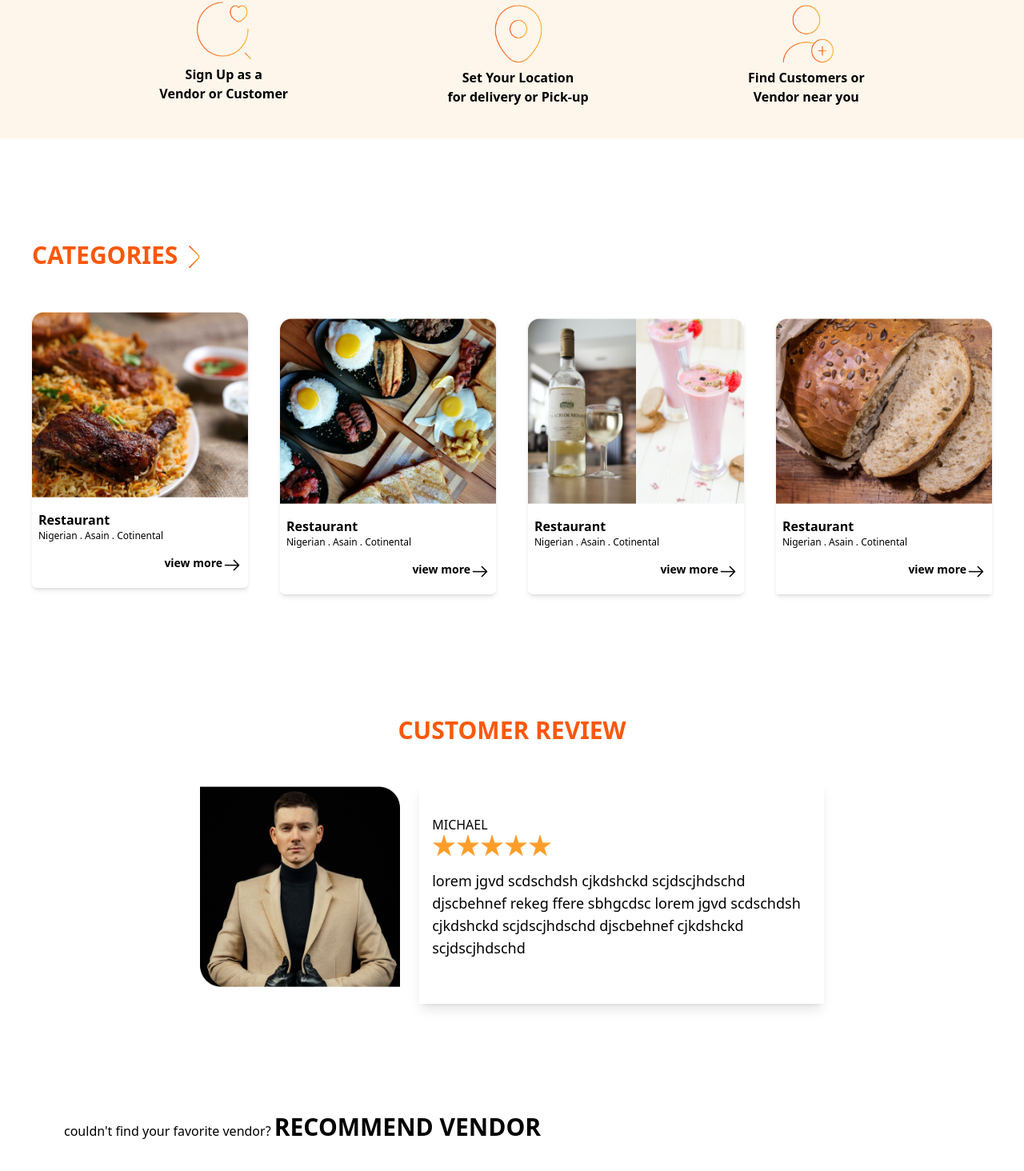
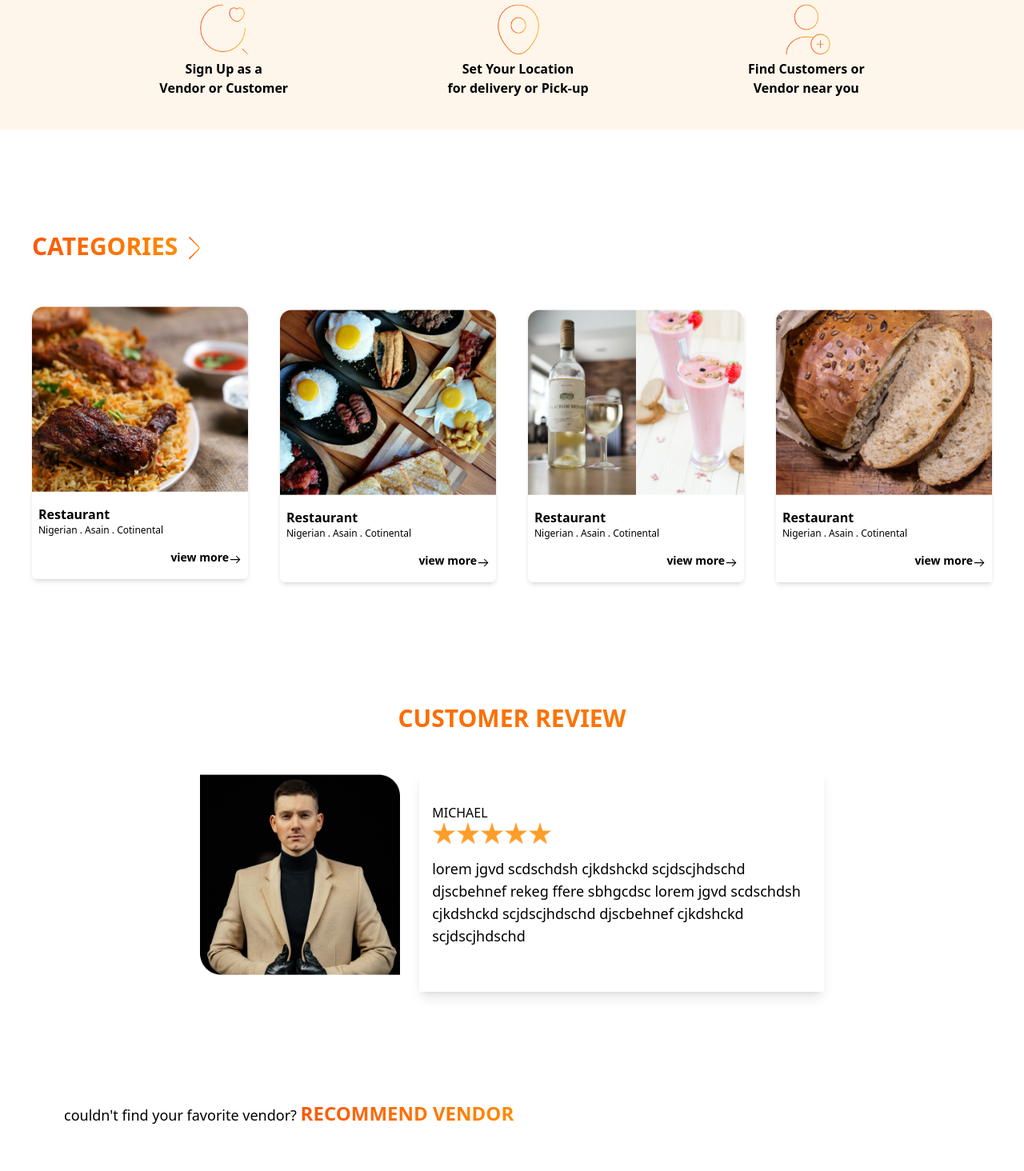
Before and after one commit to CodetiviteCore/Foodfair-Frontend, a React (Create React App) app: page / in a window 1280 px wide. Shown: the part 1320-2784 px from the top of the page at 80% size. Built offline with nearby package versions, Linux system fonts and the light colour scheme.

Commit message:
fixed color and aligment issues

```diff
--- a/src/Pages/HomePage.js
+++ b/src/Pages/HomePage.js
@@ -13,7 +13,7 @@ const HomePage = () => {
                 {/* hero section */}
                 <div>
                     <p className='font-bold text-lg md:text-4xl'>The meeting place for all </p>
-                    <p className='font-bold text-xl uppercase py-4 text-[#ff8a00] md:text-5xl '>food vendors  <span className='text-black'>&</span> foodies</p>
+                    <p className='font-bold text-xl uppercase py-4 text-transparent bg-clip-text bg-gradient-to-r from-[#f9580a] to-[#ff8a00]  md:text-5xl '>food vendors  <span className='text-black'>&</span> foodies</p>
 
                 </div>
 
@@ -41,17 +41,20 @@ const HomePage = () => {
                 </div>
 
 
+
+
+
                 {/* seaction conatiner */}
                 <div className="bg-[#fef6eb] py-10 my-[10%] ">
-                    {/* section titlw */}
+                    {/* section title */}
                     <p className='text-center py-6 text-3xl font-bold'>How it works</p>
 
 
                     <div className=' flex flex-col space-y-2 items-center justify-evenly md:flex-row'>
 
                         {/* step1 */}
-                        <div className='flex flex-col justify-center items-center'>
-                            <img src={require('../assert/search-favorite.png')} alt="" className='w-[80px]' />
+                        <div className='flex flex-col justify-center items-center mt-2'>
+                            <img src={require('../assert/search-favorite.png')} alt="" className='w-[70px]' />
                             <div className='text-center font-semibold'>
                                 <p>Sign Up as a</p>
                                 <p>Vendor or Customer</p>
@@ -60,7 +63,7 @@ const HomePage = () => {
 
                         {/* step2 */}
                         <div className='flex flex-col justify-center items-center'>
-                            <img src={require('../assert/location.png')} alt="" className='w-[80px]' />
+                            <img src={require('../assert/location.png')} alt="" className='w-[70px]' />
                             <div className='text-center font-semibold'>
                                 <p>Set Your Location</p>
                                 <p>for delivery or Pick-up</p>
@@ -68,8 +71,8 @@ const HomePage = () => {
                         </div>
 
                         {/* step3 */}
-                        <div className='flex flex-col justify-center items-center'>
-                            <img src={require('../assert/user-add.png')} alt="" className='w-[80px]' />
+                        <div className='flex flex-col justify-center items-center mt-3'>
+                            <img src={require('../assert/user-add.png')} alt="" className='w-[70px]' />
                             <div className='text-center font-semibold'>
                                 <p>Find Customers or</p>
                                 <p>Vendor near you</p>
@@ -79,12 +82,14 @@ const HomePage = () => {
                 </div>
 
 
+
+
                 {/* categories container */}
                 <div className='my-[10%] md:container md:mx-auto  px-10'>
 
                     {/* section title */}
                     <div className='flex'>
-                        <p className='font-semibold text-3xl text-[#f9580a]'>CATEGORIES</p>
+                        <p className='font-semibold text-3xl text-transparent bg-clip-text bg-gradient-to-r from-[#f9580a] to-[#ff8a00] '>CATEGORIES</p>
                         <img src={require('../assert/arrow-right.png')} alt="" />
                     </div>
 
@@ -92,8 +97,8 @@ const HomePage = () => {
                     {/* dish 1 */}
                     <div className='flex flex-wrap space-x-4 space-y-4 items-center justify-center mt-10 md:flex-nowrap md:space-x-10 '>
 
-                        <div className='shadow-md w-[120px] md:w-[300px] rounded-md '>
-                            <img src={require('../assert/img1.png')} alt="" className='' />
+                        <div className='shadow-md w-[120px] md:w-[300px] rounded-md mt-2 '>
+                            <img src={require('../assert/img1.png')} alt=""  />
 
                             <div className='text-left py-4 px-2'>
                                 <p className='font-bold'>Restaurant</p>
@@ -101,7 +106,7 @@ const HomePage = () => {
 
                                 <div className='flex justify-end mt-4 text-sm font-bold'>
                                     <p>view more </p>
-                                    <img src={require('../assert/arrow-right2.png')} alt="" />
+                                    <img src={require('../assert/arrow-right2.png')} alt="" className='w-4 pt-1' />
                                 </div>
                             </div>
                         </div>
@@ -117,7 +122,7 @@ const HomePage = () => {
 
                                 <div className='flex justify-end mt-4 text-sm font-bold'>
                                     <p>view more </p>
-                                    <img src={require('../assert/arrow-right2.png')} alt="" />
+                                    <img src={require('../assert/arrow-right2.png')} alt="" className='w-4 pt-1'/>
                                 </div>
                             </div>
                         </div>
@@ -133,7 +138,7 @@ const HomePage = () => {
 
                                 <div className='flex justify-end mt-4 text-sm font-bold'>
                                     <p>view more </p>
-                                    <img src={require('../assert/arrow-right2.png')} alt="" />
+                                    <img src={require('../assert/arrow-right2.png')} alt="" className='w-4 pt-1'/>
                                 </div>
                             </div>
                         </div>
@@ -149,7 +154,7 @@ const HomePage = () => {
 
                                 <div className='flex justify-end mt-4 text-sm font-bold'>
                                     <p>view more </p>
-                                    <img src={require('../assert/arrow-right2.png')} alt="" />
+                                    <img src={require('../assert/arrow-right2.png')} alt="" className='w-4 pt-1' />
                                 </div>
                             </div>
                         </div>
@@ -157,10 +162,14 @@ const HomePage = () => {
                 </div>
 
 
+
+
+
+
                 {/* customer review section  */}
                 <div className='my-[10%] container mx-auto'>
                     {/* section title */}
-                    <p className='text-center py-6 text-3xl font-bold text-[#f9580a]'>CUSTOMER REVIEW</p>
+                    <p className='text-center py-6 text-3xl font-bold text-transparent bg-clip-text bg-gradient-to-r from-[#f9580a] to-[#ff8a00] '>CUSTOMER REVIEW</p>
 
                     <div className='flex mx-4 bg-red-50 p-2 justify-center items-center space-y-4 space-x-2 md:space-x-6 md:bg-transparent md:mx-0'>
 
@@ -190,13 +199,16 @@ const HomePage = () => {
             </main>
 
 
+
+
+
             {/* recommendetion  section*/}
 
             {/* container */}
             <div className='my-[10%] container w-full mx-auto px-10 md:px-20'>
 
                 {/* text*/}
-                <p className='text-left '>couldn't find your favorite  vendor? <span className='uppercase font-bold text-lg md:text-3xl   '>recommend vendor</span></p>
+                <p className='text-left text-lg'>couldn't find your favorite  vendor? <span className='uppercase font-bold text-lg md:text-2xl text-transparent bg-clip-text bg-gradient-to-r from-[#f9580a] to-[#ff8a00]  '>recommend vendor</span></p>
 
                 {/* input flied 1 */}
                 <div className='flex flex-col space-y-2 justify-center items-center my-4 md:my-10 self-center md:flex-row'>
--- a/src/component/Header.js
+++ b/src/component/Header.js
@@ -9,7 +9,7 @@ const Header = () => {
     if (showMenu) {
         return (
             // mobile menu container
-            menu = <div className=" flex flex-col w-[80%] h-[100vh] fixed top-0  px-4 py-10 left-0 capitalize font-bold space-y-4 bg-white z-50 md:hidden">
+            menu = <div className=" flex flex-col w-[80%] h-[100vh] fixed top-0  px-4 py-10 left-0 capitalize font-bold space-y-4 bg-white z-50 md:hidden ">
 
                 <div className='flex justify-end mx-4'>
                     {/* close icon */}
@@ -48,7 +48,7 @@ const Header = () => {
                     </div >
 
                     {/* nav links desktop */}
-                    < div className=' space-x-10 font-bold hidden md:flex' >
+                    < div className=' space-x-10 font-bold hidden lg:flex' >
                         <p className='hover:border-b-2 border-[#ff8a00]'>Why foodfair?</p>
                         <p className='hover:border-b-2 border-[#ff8a00]'>Become  a Vendor</p>
                         <p className='hover:border-b-2 border-[#ff8a00]'>FAQ</p>
@@ -56,13 +56,13 @@ const Header = () => {
                     </div >
 
                     {/* reg section */}
-                    < div className='hidden md:block' >
+                    < div className='hidden lg:block' >
                         <button className='py-2 px-6 font-bold border-2 border-black rounded-md mx-3 hover:bg-[#ff8a00] hover:text-white hover:border-white'>Log In</button>
                         <button className='py-2 px-6 font-bold text-white rounded-md bg-[#ff8a00] hover:bg-white hover:text-black hover:border-2 hover:border-black'>Sign Up</button>
                     </div >
 
                     {/* handbuger menu icon */}
-                    <div className='block md:hidden'>
+                    <div className='block lg:hidden'>
                         <img src={require('../assert/menu-icon.png')} alt="" width={30} onClick={() => setMenu(!showMenu)} />
                     </div>
 
```
